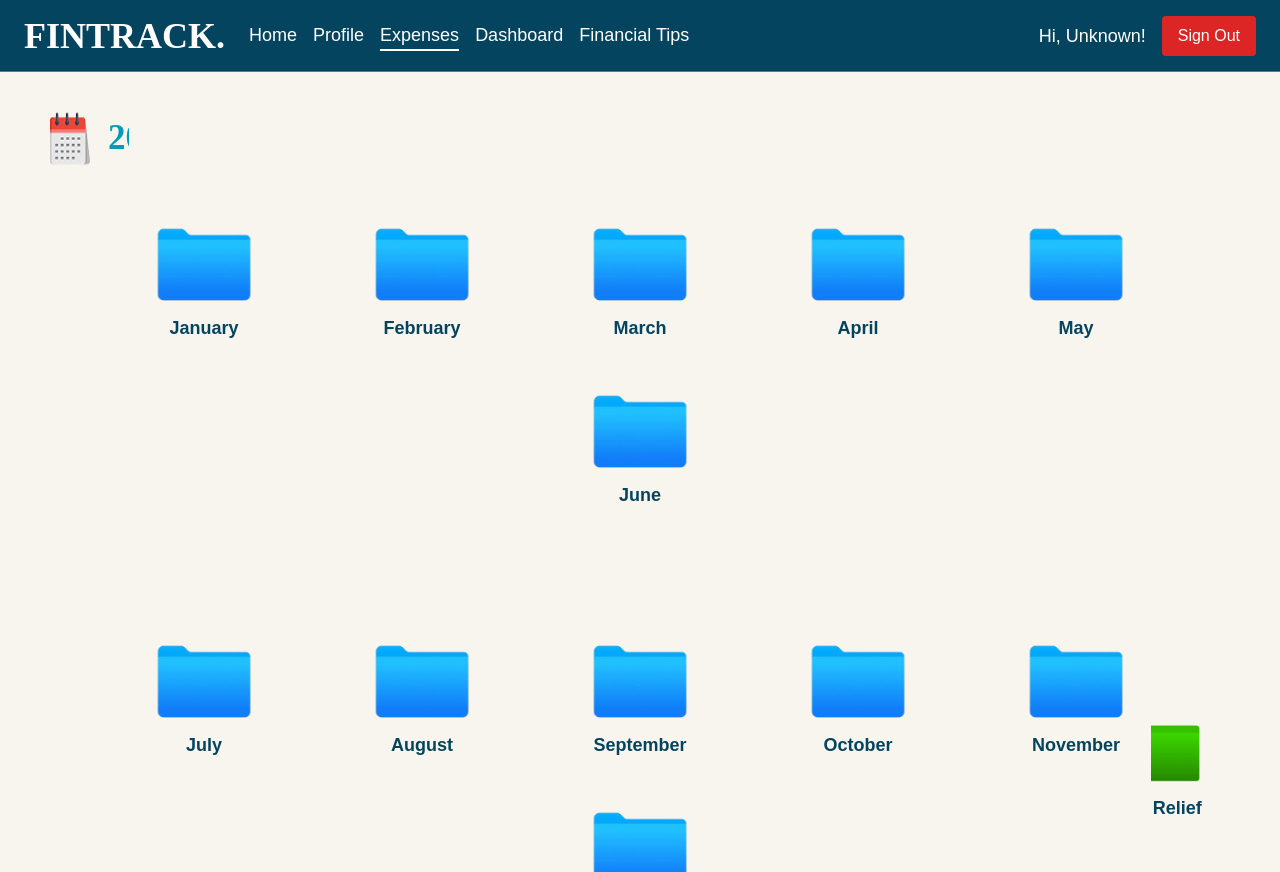
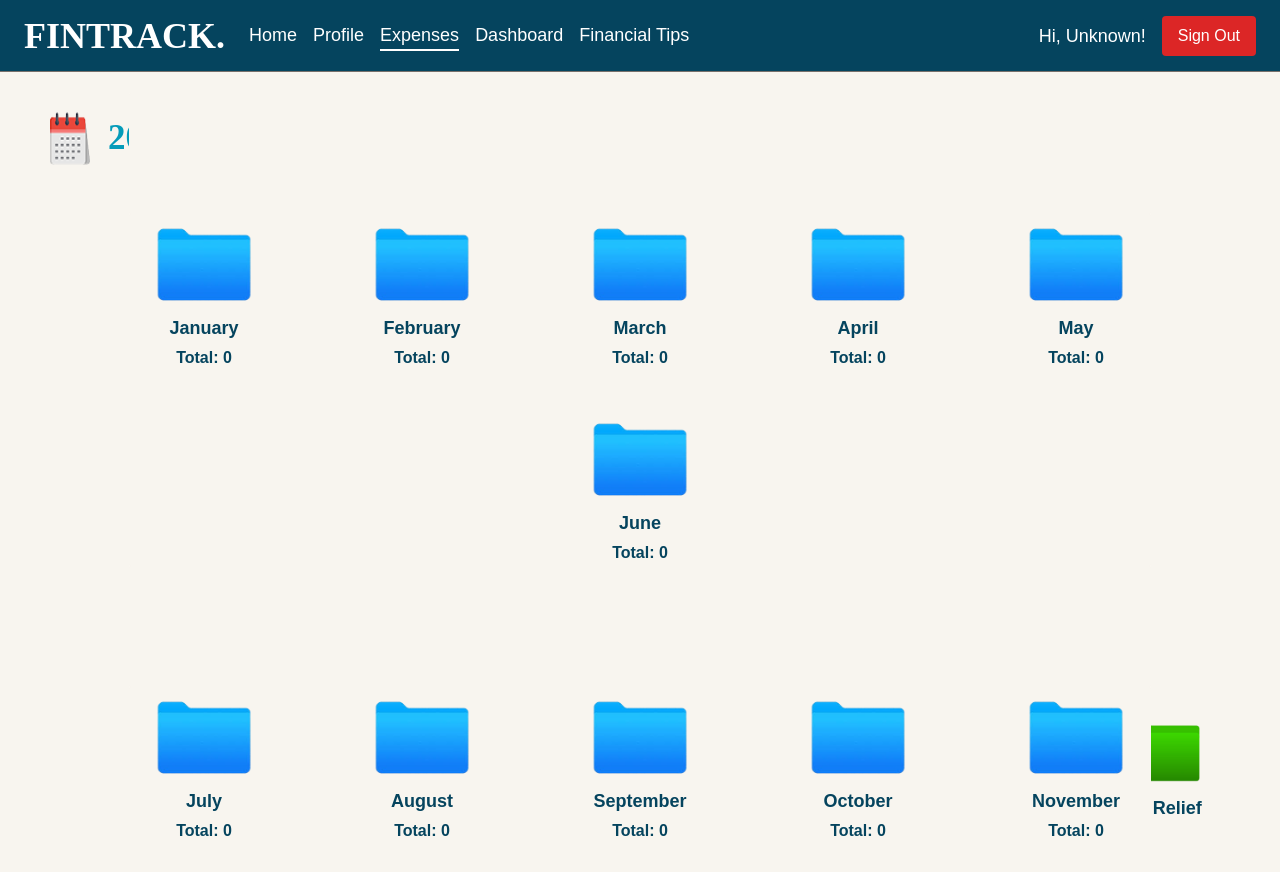
Before and after one commit to MaisarahQistina/fintrack, a React (Create React App) app: page /yearly-expenses in a window 1280 px wide. Built offline with nearby package versions, Linux system fonts and the light colour scheme; no server answers; the database is empty; sample sign-in values are in the browser's storage.

Commit message:
display total receipt in each folder

```diff
--- a/src/YearlyExpenses/MonthCell.js
+++ b/src/YearlyExpenses/MonthCell.js
@@ -1,7 +1,7 @@
 import { useNavigate, useLocation } from "react-router-dom";
 import styles from "./YearlyExpensesView.module.css";
 
-const MonthCell = ({ month, year }) => {
+const MonthCell = ({ month, year, receiptCount }) => {
   const navigate = useNavigate();
   const location = useLocation();
 
@@ -30,6 +30,7 @@ const MonthCell = ({ month, year }) => {
     >
       <img src="/folder.png" alt="Folder Icon" width="100" height="100" />
       <h3>{month}</h3>
+      <div className={styles.receiptCounter}>Total: {receiptCount || 0}</div>
     </article>
   );
 };
--- a/src/YearlyExpenses/MonthsRow.js
+++ b/src/YearlyExpenses/MonthsRow.js
@@ -1,13 +1,18 @@
 import MonthCell from "./MonthCell";
 import styles from "./YearlyExpensesView.module.css";
 
-const MonthsRow = ({ months }) => {
+const MonthsRow = ({ months, year, receiptCounts }) => {
   return (
     <section className={styles.monthsRowContainer}>
       <div className={styles.monthsBackground} />
       <div className={styles.monthsGrid}>
         {months.map((month) => (
-          <MonthCell key={month} month={month} />
+          <MonthCell
+            key={month}
+            month={month}
+            year={year}
+            receiptCount={receiptCounts ? receiptCounts[month] : 0}
+          />
         ))}
       </div>
     </section>
--- a/src/YearlyExpenses/YearlyExpensesView.js
+++ b/src/YearlyExpenses/YearlyExpensesView.js
@@ -1,5 +1,7 @@
 import React, { useEffect, useState } from "react";
 import { useNavigate, useLocation } from "react-router-dom";
+import { collection, query, where, getDocs } from "firebase/firestore";
+import { db } from "../firebase"; // Adjust this import to your Firebase setup
 import MonthsRow from "./MonthsRow";
 import styles from "./YearlyExpensesView.module.css";
 
@@ -10,6 +12,7 @@ function YearlyExpensesView() {
   const navigate = useNavigate();
   const location = useLocation();
   const [year, setYear] = useState(new Date().getFullYear().toString()); // Default to current year
+  const [receiptCounts, setReceiptCounts] = useState({});
 
   useEffect(() => {
     // Get the year from URL query parameters
@@ -20,9 +23,62 @@ function YearlyExpensesView() {
       setYear(yearParam);
     }
 
-    // Optional: You could fetch receipts for the specified year here
-    // fetchReceiptsForYear(yearParam || year);
+    // Fetch receipts for the specified year
+    fetchReceiptCountsByMonth(yearParam || year);
   }, [location.search]);
+
+  const fetchReceiptCountsByMonth = async (year) => {
+    try {
+      // Initialize counts for all months
+      const monthsCount = {
+        January: 0, February: 0, March: 0, April: 0, May: 0, June: 0,
+        July: 0, August: 0, September: 0, October: 0, November: 0, December: 0
+      };
+
+      // Reference to the Receipt collection
+      const receiptsRef = collection(db, "Receipt");
+
+      // Fetch all receipts - we'll filter by year in memory
+      // This is because Firestore has limitations on inequality filters on different fields
+      const receiptsSnapshot = await getDocs(receiptsRef);
+
+      // Count receipts by month for the specific year
+      receiptsSnapshot.forEach((doc) => {
+        const data = doc.data();
+        if (data.receiptTransDate) {
+          let date;
+
+          // Handle Firestore timestamp
+          if (data.receiptTransDate.toDate) {
+            date = data.receiptTransDate.toDate();
+          }
+          // Handle date string
+          else if (typeof data.receiptTransDate === 'string') {
+            date = new Date(data.receiptTransDate);
+          }
+          // Handle if it's already a Date object
+          else if (data.receiptTransDate instanceof Date) {
+            date = data.receiptTransDate;
+          }
+
+          if (date && date.getFullYear().toString() === year) {
+            const monthName = new Intl.DateTimeFormat('en-US', { month: 'long' }).format(date);
+            monthsCount[monthName]++;
+          }
+        }
+      });
+
+      console.log("Receipt counts by month for year", year, ":", monthsCount);
+      setReceiptCounts(monthsCount);
+    } catch (error) {
+      console.error("Error fetching receipt counts:", error);
+      // Initialize empty counts in case of error
+      setReceiptCounts({
+        January: 0, February: 0, March: 0, April: 0, May: 0, June: 0,
+        July: 0, August: 0, September: 0, October: 0, November: 0, December: 0
+      });
+    }
+  };
 
   const handleTaxReliefClick = () => {
     navigate("/tax-relief");
@@ -35,8 +91,8 @@ function YearlyExpensesView() {
       </div>
 
       <section className={styles.monthsContainer}>
-        <MonthsRow months={firstHalfMonths} year={year} />
-        <MonthsRow months={secondHalfMonths} year={year} />
+        <MonthsRow months={firstHalfMonths} year={year} receiptCounts={receiptCounts} />
+        <MonthsRow months={secondHalfMonths} year={year} receiptCounts={receiptCounts} />
       </section>
 
       {/* Tax Relief Folder */}
@@ -45,7 +101,6 @@ function YearlyExpensesView() {
         <span>Tax Relief</span>
       </div>
     </main>
-
   );
 }
 
--- a/src/YearlyExpenses/YearlyExpensesView.module.css
+++ b/src/YearlyExpenses/YearlyExpensesView.module.css
@@ -81,6 +81,16 @@ html, body {
     margin: auto 0;
   }
 
+  .receiptCounter {
+    font-size: 16px;
+    font-family: 'NATS', sans-serif;
+    font-weight: bold;
+    color: #05445E;
+    width: 126px;
+    text-align: center;
+    margin-top: 4px;
+  }
+
   @media (width <= 991px) {
     .yearlyExpensesView {
       white-space: initial;
```
